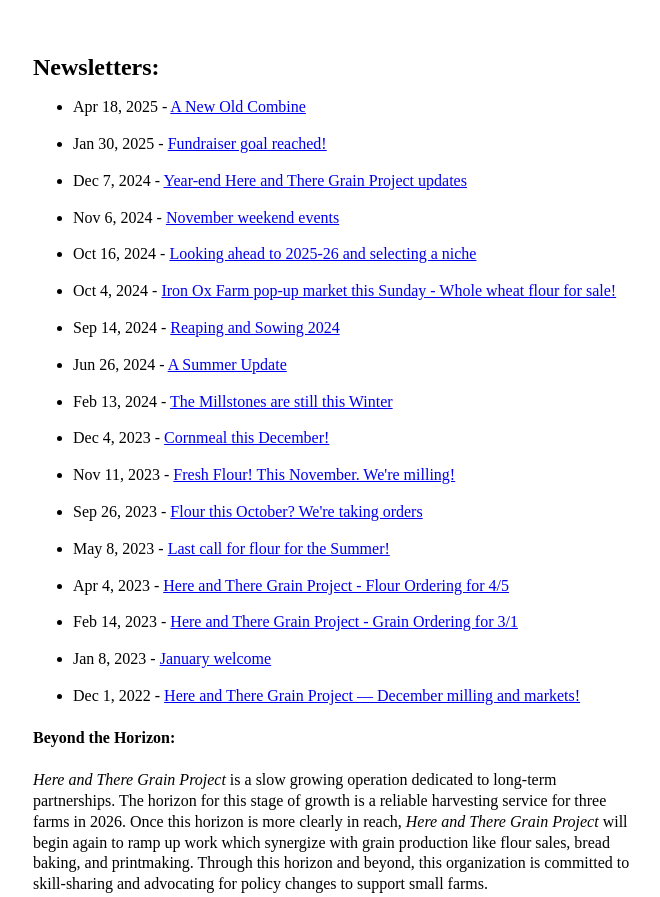
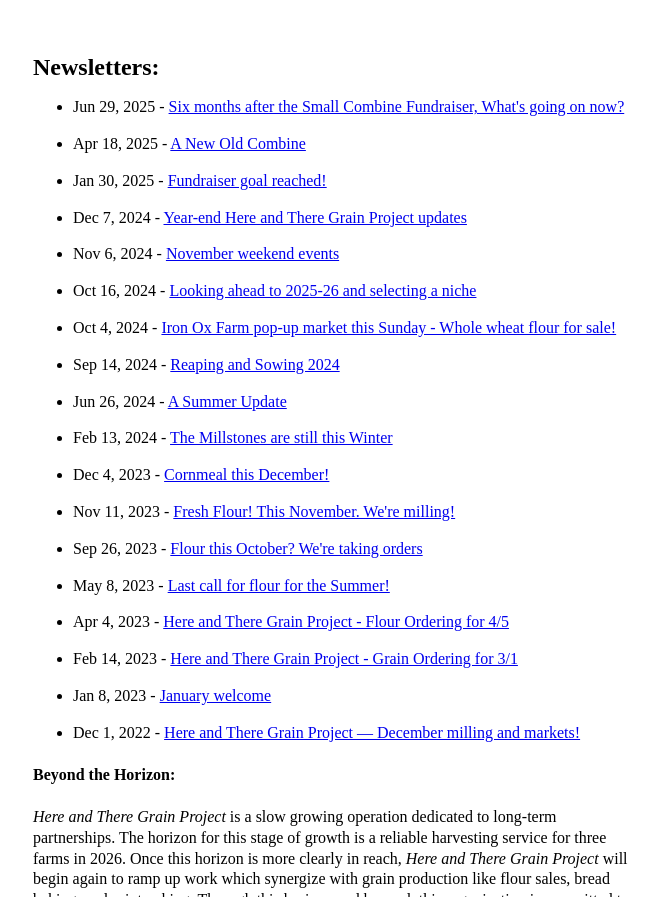
Before and after one commit to drewandrew/here-and-there, a website: page index.html in a window 1280 px wide. Shown: the part 3157-4054 px from the top of the page, without its empty margins (272-932 px from the left). Drawn offline with Linux system fonts and the light colour scheme.

Commit message:
add June 2025 newsletter

```diff
--- a/index.html
+++ b/index.html
@@ -105,6 +105,11 @@
     <div class="newsletters">
       <h2>Newsletters:</h2>
       <ul>
+        <li>
+          <div>
+            <p>Jun 29, 2025 - <a href="https://mailchi.mp/e250bec5cb67/six-months-after-the-small-combine-fundraiser-whats-going-on-now">Six months after the Small Combine Fundraiser, What's going on now?</a></p>
+          </div>
+        </li>
         <li>
           <div>
             <p>Apr 18, 2025 - <a href="https://mailchi.mp/93e391468b06/a-new-old-combine">A New Old Combine</a></p>
```
